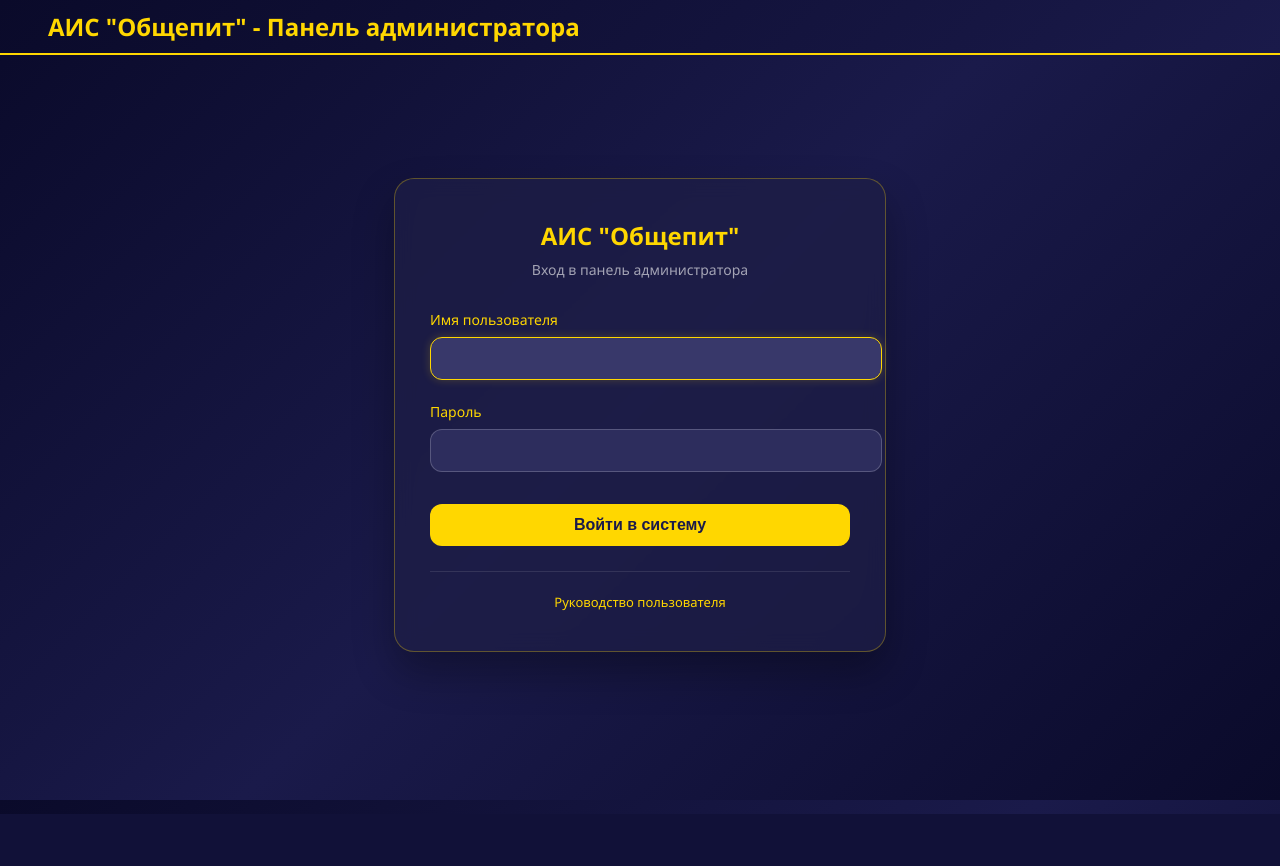
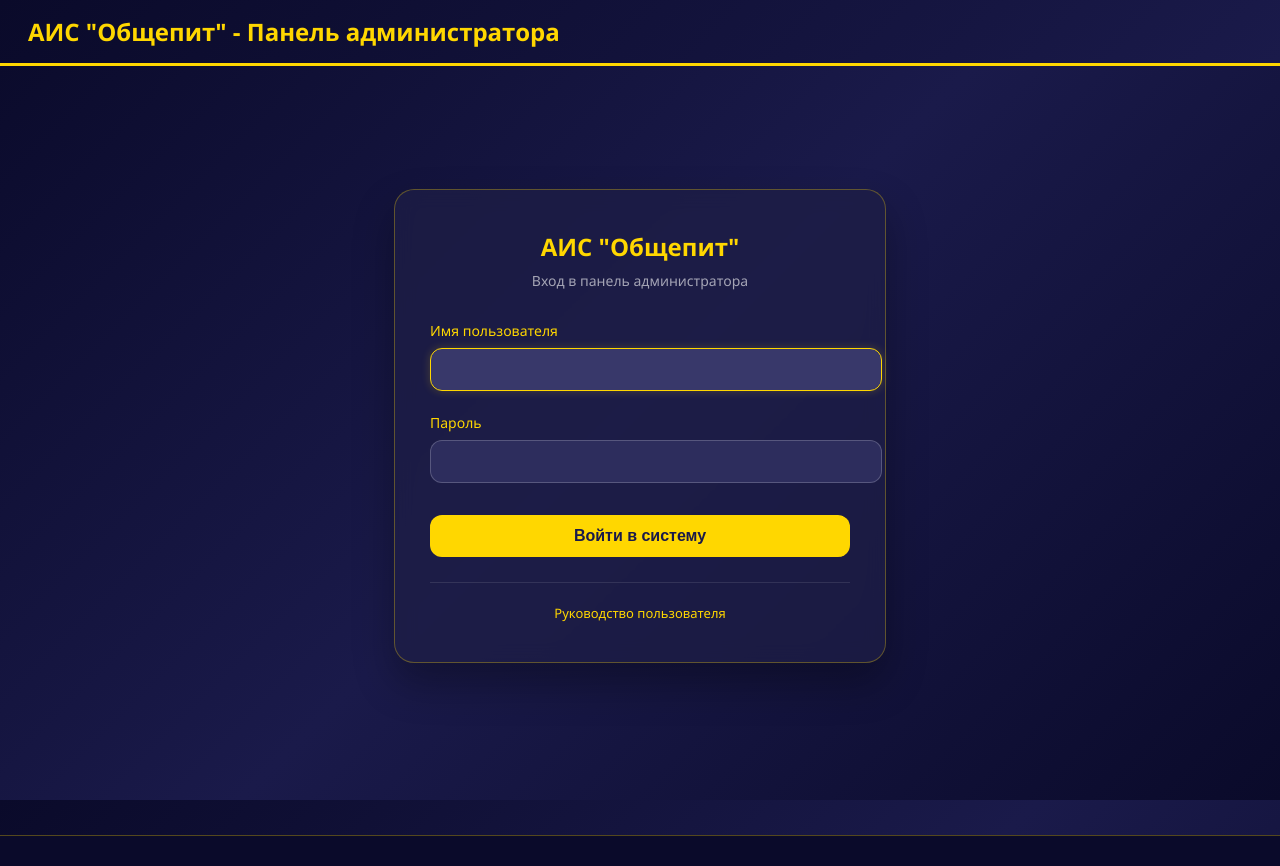
Before and after one commit to kotp2001/obshepit-ais, a Django app: page /admin/login/?next=/admin/restaurant/table/ in a window 1280 px wide. Before the commit the page ends 814 px from the top, so only its background shows below. Run offline with Django 4.2, Linux system fonts and the light colour scheme; some web fonts are replaced.

Commit message:
Update base_site.html

```diff
--- a/templates/admin/base_site.html
+++ b/templates/admin/base_site.html
@@ -5,45 +5,230 @@
 
 {% block extrastyle %}
 <style>
+    /* Общие стили для админки */
+    :root {
+        --primary: #1a1a4a;
+        --secondary: #ffd700;
+        --accent: #ffd700;
+        --primary-fg: #fff;
+        --body-fg: #333;
+        --body-bg: #f5f5f5;
+        --body-quiet-color: #666;
+        --body-loud-color: #000;
+        --header-color: #ffd700;
+        --header-branding-color: #ffd700;
+        --header-bg: #0a0a2a;
+        --header-link-color: #ffd700;
+        --link-fg: #1a1a4a;
+        --link-hover-color: #ffd700;
+        --link-selected-fg: #ffd700;
+        --hairline-color: #eee;
+        --border-color: #ddd;
+    }
+
+    /* Шапка админки */
     #header {
         background: linear-gradient(135deg, #0a0a2a 0%, #1a1a4a 100%);
-        border-bottom: 2px solid #ffd700;
+        border-bottom: 3px solid #ffd700;
+        padding: 15px 20px;
     }
+
     #branding h1 {
         color: #ffd700;
         font-weight: 600;
+        font-size: 24px;
+        margin: 0;
     }
+
     #branding h1 a {
         color: #ffd700;
+        text-decoration: none;
     }
+
+    #branding h1 a:hover {
+        color: #e6c200;
+    }
+
+    #user-tools {
+        color: #ffd700;
+        font-size: 14px;
+    }
+
+    #user-tools a {
+        color: #ffd700;
+        border-bottom: 1px solid rgba(255,215,0,0.3);
+    }
+
+    #user-tools a:hover {
+        color: #e6c200;
+        border-bottom-color: #e6c200;
+    }
+
+    /* Боковое меню */
     .module h2, .inline-group h2 {
         background: #1a1a4a;
         color: #ffd700;
+        border-radius: 8px 8px 0 0;
+        padding: 10px 15px;
     }
-    a:link, a:visited {
+
+    .module caption, .inline-group caption {
+        background: #0a0a2a;
         color: #ffd700;
     }
+
+    /* Кнопки */
     .button, input[type=submit], input[type=button], .submit-row input, a.button {
         background: #ffd700;
         color: #1a1a4a;
         border: none;
         border-radius: 8px;
         font-weight: 600;
+        padding: 8px 16px;
+        cursor: pointer;
+        transition: all 0.1s ease;
     }
+
     .button:hover, input[type=submit]:hover, input[type=button]:hover, .submit-row input:hover, a.button:hover {
         background: #e6c200;
         transform: translateY(-1px);
     }
+
     .button:active, input[type=submit]:active, input[type=button]:active, .submit-row input:active {
         transform: translateY(1px);
     }
+
+    .default {
+        background: #1a1a4a;
+        color: white;
+    }
+
+    .default:hover {
+        background: #2a2a5a;
+    }
+
+    /* Таблицы */
     .dashboard .module table th {
         background: rgba(26,26,74,0.9);
         color: #ffd700;
+        font-weight: 600;
     }
+
     .dashboard .module table td {
         background: rgba(40,40,90,0.6);
         color: white;
+    }
+
+    .dashboard .module table tr:hover td {
+        background: rgba(60,60,110,0.7);
+    }
+
+    /* Ссылки */
+    a:link, a:visited {
+        color: #1a1a4a;
+        text-decoration: none;
+    }
+
+    a:hover {
+        color: #ffd700;
+    }
+
+    /* Формы */
+    input, textarea, select {
+        border-radius: 8px;
+        border: 1px solid #ddd;
+        padding: 8px 12px;
+    }
+
+    input:focus, textarea:focus, select:focus {
+        border-color: #ffd700;
+        outline: none;
+        box-shadow: 0 0 5px rgba(255,215,0,0.3);
+    }
+
+    /* Боковая панель навигации */
+    #nav-sidebar .current-model {
+        background: #ffd700;
+        color: #1a1a4a;
+        border-radius: 8px;
+    }
+
+    /* Хлебные крошки */
+    div.breadcrumbs {
+        background: #1a1a4a;
+        color: #ffd700;
+        padding: 10px 15px;
+        border-radius: 8px;
+        margin-bottom: 20px;
+    }
+
+    div.breadcrumbs a {
+        color: #ffd700;
+    }
+
+    /* Кнопка добавления */
+    .addlink {
+        background: #28a745;
+        color: white;
+        padding: 5px 12px;
+        border-radius: 20px;
+    }
+
+    .addlink:hover {
+        background: #218838;
+        transform: translateY(-1px);
+    }
+
+    /* Кнопка удаления */
+    .deletelink {
+        background: #dc3545;
+        color: white;
+        padding: 5px 12px;
+        border-radius: 20px;
+    }
+
+    .deletelink:hover {
+        background: #c82333;
+    }
+
+    /* Пагинация */
+    .paginator {
+        background: rgba(40,40,90,0.6);
+        color: white;
+        border-radius: 8px;
+        padding: 10px;
+    }
+
+    .paginator a {
+        color: #ffd700;
+    }
+
+    /* Сообщения об успехе/ошибке */
+    .messagelist li {
+        border-radius: 8px;
+        padding: 10px;
+    }
+
+    .success {
+        background: rgba(40,167,69,0.2);
+        border: 1px solid #28a745;
+        color: #28a745;
+    }
+
+    .error {
+        background: rgba(220,53,69,0.2);
+        border: 1px solid #dc3545;
+        color: #dc3545;
+    }
+
+    /* Футер */
+    #footer {
+        background: #0a0a2a;
+        color: #ffd700;
+        text-align: center;
+        padding: 15px;
+        margin-top: 30px;
+        border-top: 1px solid rgba(255,215,0,0.3);
     }
 </style>
 {% endblock %}
@@ -55,4 +240,13 @@
 </h1>
 {% endblock %}
 
-{% block nav-global %}{% endblock %}
+{% block nav-global %}
+<div style="position: absolute; top: 15px; right: 20px;">
+    <a href="/" style="color: #ffd700; margin-right: 15px; text-decoration: none;">
+        <i class="fas fa-home"></i> На сайт
+    </a>
+    <a href="/help/" style="color: #ffd700; text-decoration: none;">
+        <i class="fas fa-question-circle"></i> Помощь
+    </a>
+</div>
+{% endblock %}
```
